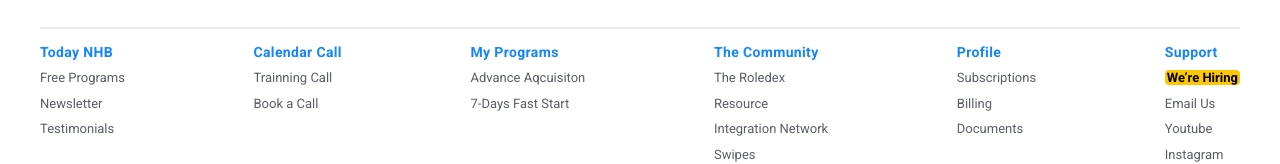
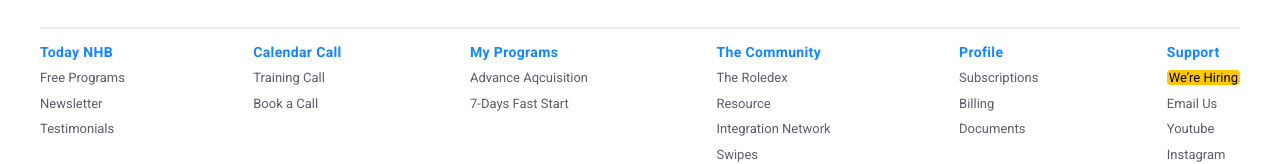
Before and after one commit to benringia/test-task--front-end, a plain HTML site: page index.html in a window 1280 px wide. Shown: the part 2379-2543 px from the top of the page. Drawn offline with Linux system fonts and the light colour scheme.

Commit message:
clean up

```diff
--- a/index.html
+++ b/index.html
@@ -372,13 +372,13 @@
 
           <ul class="footer-list">
             <li><a href="" class="footer-list-title">Calendar Call</a></li>
-            <li><a href="">Trainning Call</a></li>
+            <li><a href="">Training Call</a></li>
             <li><a href="">Book a Call</a></li>
           </ul>
 
           <ul class="footer-list">
             <li><a href="" class="footer-list-title">My Programs</a></li>
-            <li><a href="">Advance Aqcuisiton</a></li>
+            <li><a href="">Advance Aqcuisition</a></li>
             <li><a href="">7-Days Fast Start</a></li>
           </ul>
 
--- a/styles/style.css
+++ b/styles/style.css
@@ -1793,7 +1793,6 @@ li.list-act {
   color: #000 !important;
   border-radius: 4px;
   padding: 0 2px;
-  font-weight: bold;
 }
 
 .column-container {
```
